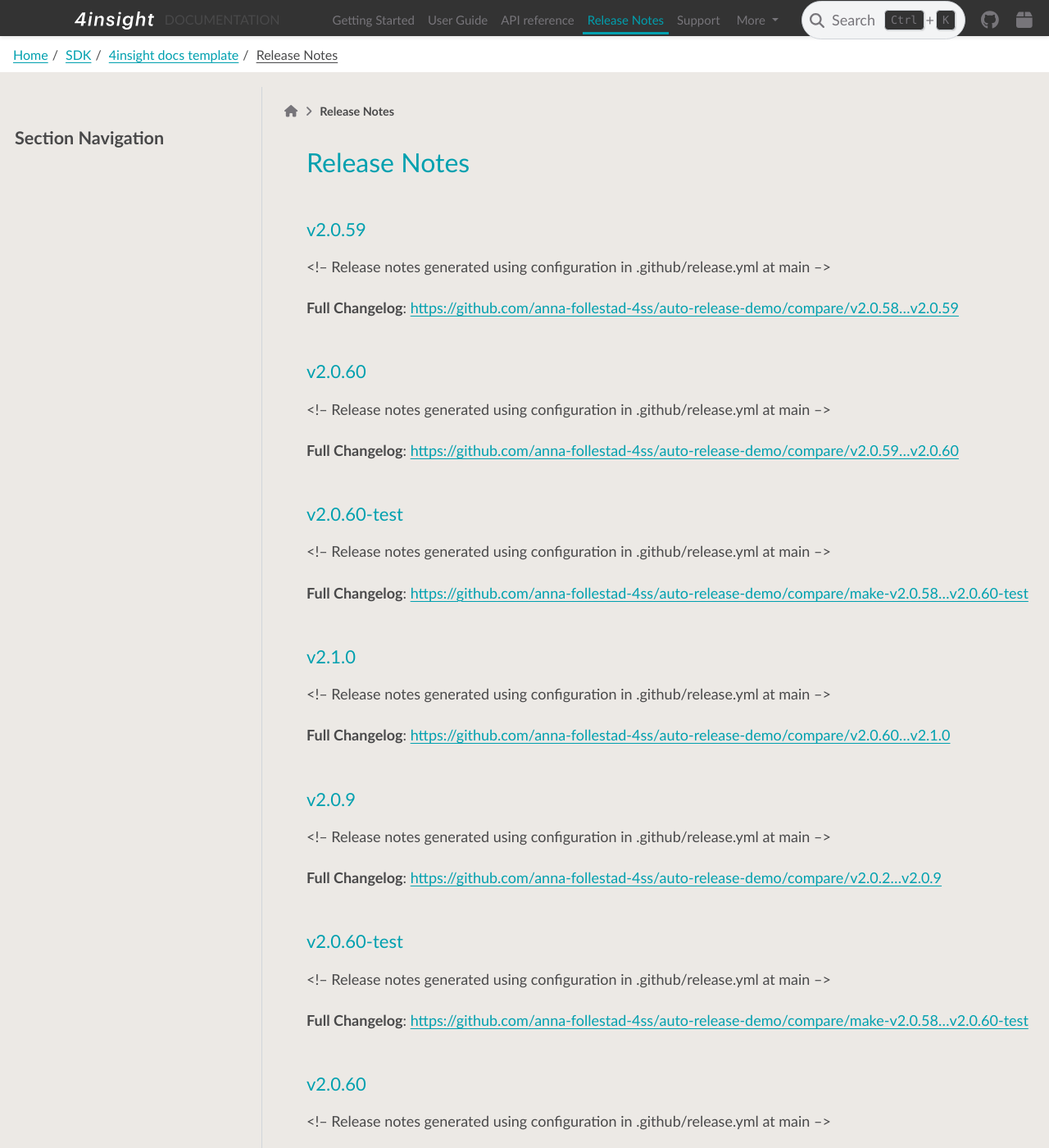
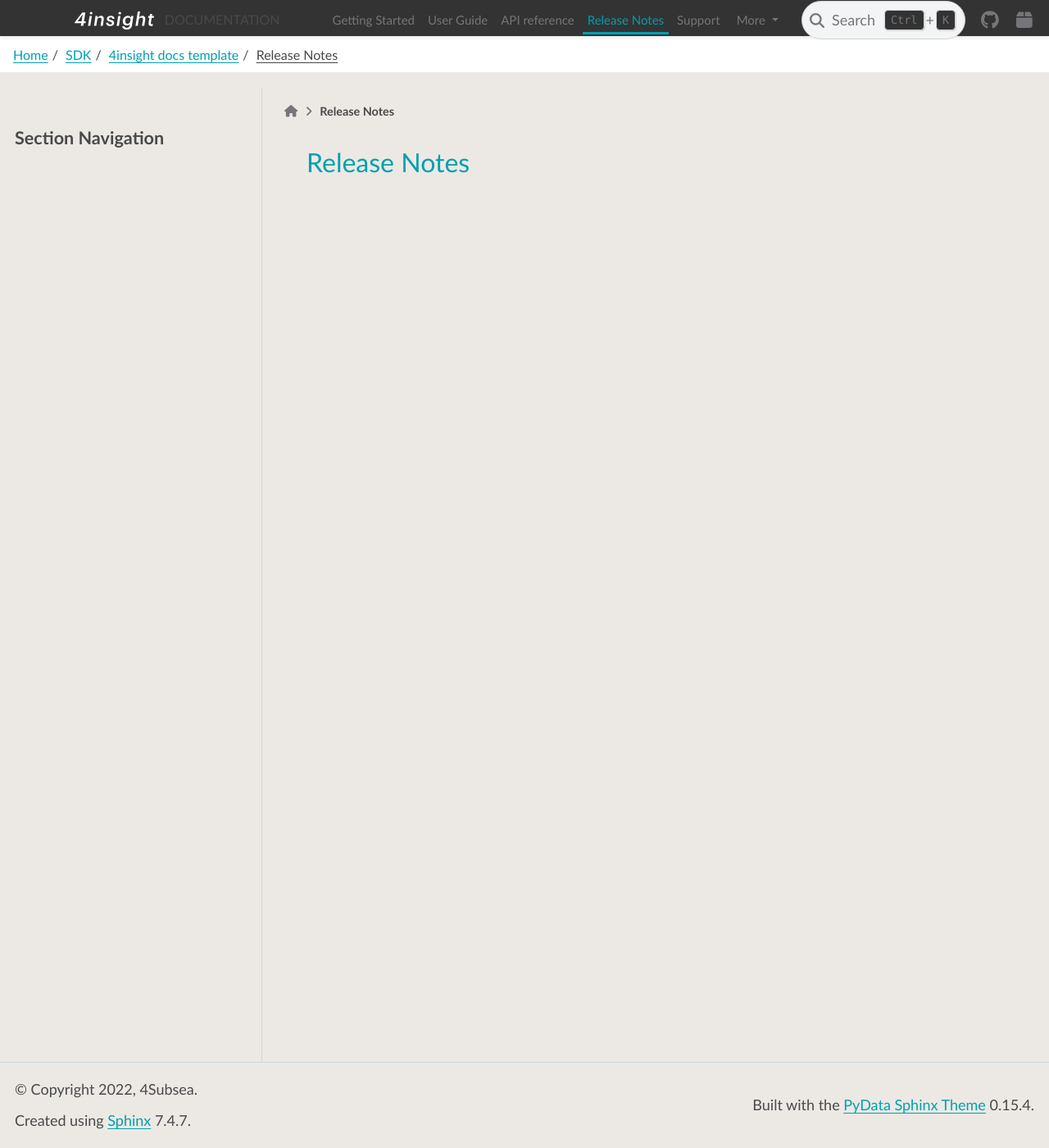
Before and after one commit to anna-follestad-4ss/auto-release-demo, a Sphinx documentation site: the page built from docs/release_notes.rst, in a window 1280 px wide and 1400 px high. Shown: the whole window at 82% size. Built offline with Sphinx 7.4.7 and the PyData theme 0.15.4, drawn with Linux system fonts in a browser that asks for light colours; some of the changed text lies outside the part shown.

Commit message:
Update release_notes.rst

```diff
--- a/docs/release_notes.rst
+++ b/docs/release_notes.rst
@@ -1,71 +1,2 @@
 Release Notes
 =============
-
-v2.0.59
-------------------------------
-
-<!-- Release notes generated using configuration in .github/release.yml at main -->
-
-
-
-**Full Changelog**: https://github.com/anna-follestad-4ss/auto-release-demo/compare/v2.0.58...v2.0.59
-
-
-v2.0.60
-------------------------------
-
-<!-- Release notes generated using configuration in .github/release.yml at main -->
-
-
-
-**Full Changelog**: https://github.com/anna-follestad-4ss/auto-release-demo/compare/v2.0.59...v2.0.60
-
-
-v2.0.60-test
-------------------------------
-
-<!-- Release notes generated using configuration in .github/release.yml at main -->
-
-
-
-**Full Changelog**: https://github.com/anna-follestad-4ss/auto-release-demo/compare/make-v2.0.58...v2.0.60-test
-
-
-v2.1.0
-------------------------------
-
-<!-- Release notes generated using configuration in .github/release.yml at main -->
-
-
-
-**Full Changelog**: https://github.com/anna-follestad-4ss/auto-release-demo/compare/v2.0.60...v2.1.0
-
-
-v2.0.9
-------------------------------
-
-<!-- Release notes generated using configuration in .github/release.yml at main -->
-
-
-
-**Full Changelog**: https://github.com/anna-follestad-4ss/auto-release-demo/compare/v2.0.2...v2.0.9
-
-
-v2.0.60-test
-------------------------------
-
-<!-- Release notes generated using configuration in .github/release.yml at main -->
-
-
-
-**Full Changelog**: https://github.com/anna-follestad-4ss/auto-release-demo/compare/make-v2.0.58...v2.0.60-test
-
-
-v2.0.60
-------------------------------
-
-<!-- Release notes generated using configuration in .github/release.yml at main -->
-
-
-
-**Full Changelog**: https://github.com/anna-follestad-4ss/auto-release-demo/compare/v2.0.59...v2.0.60
```
